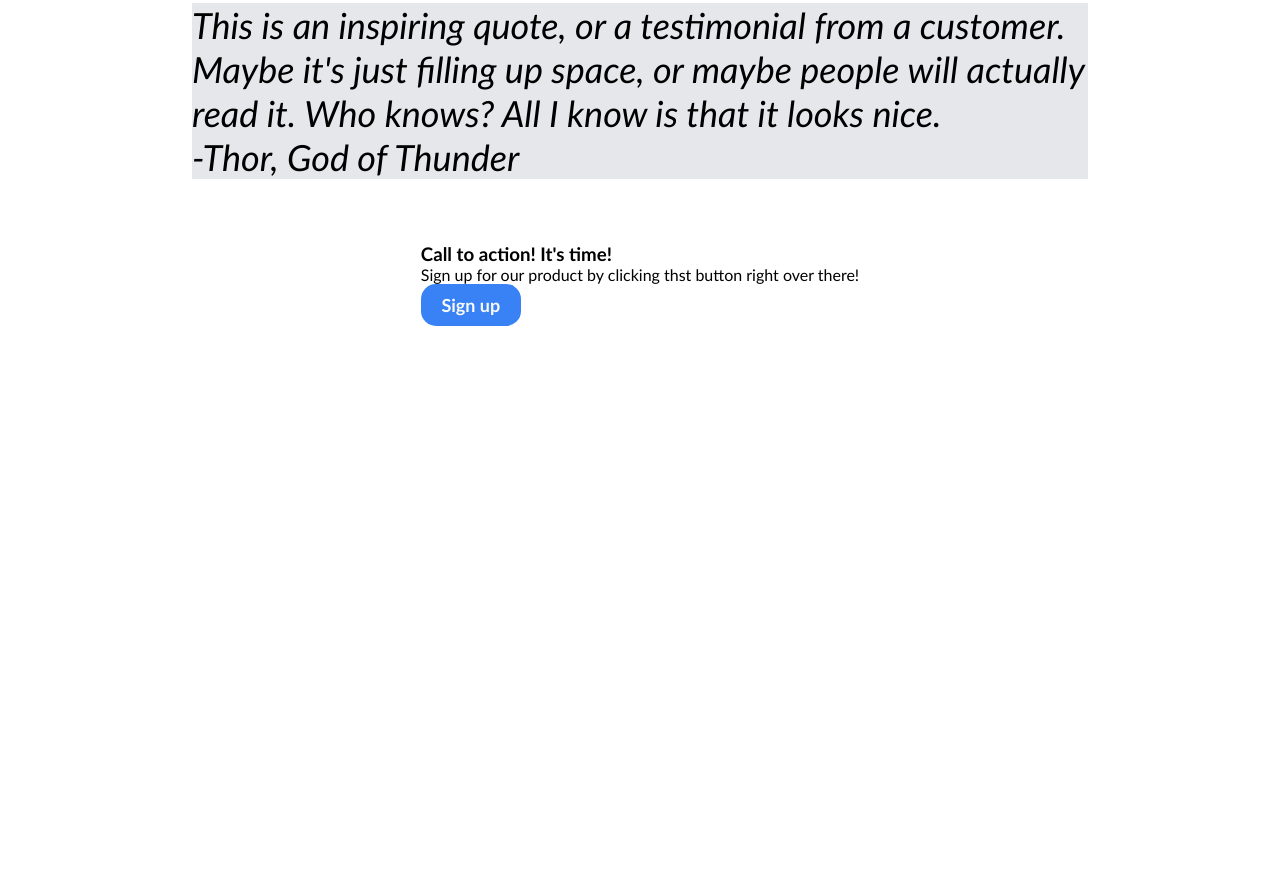
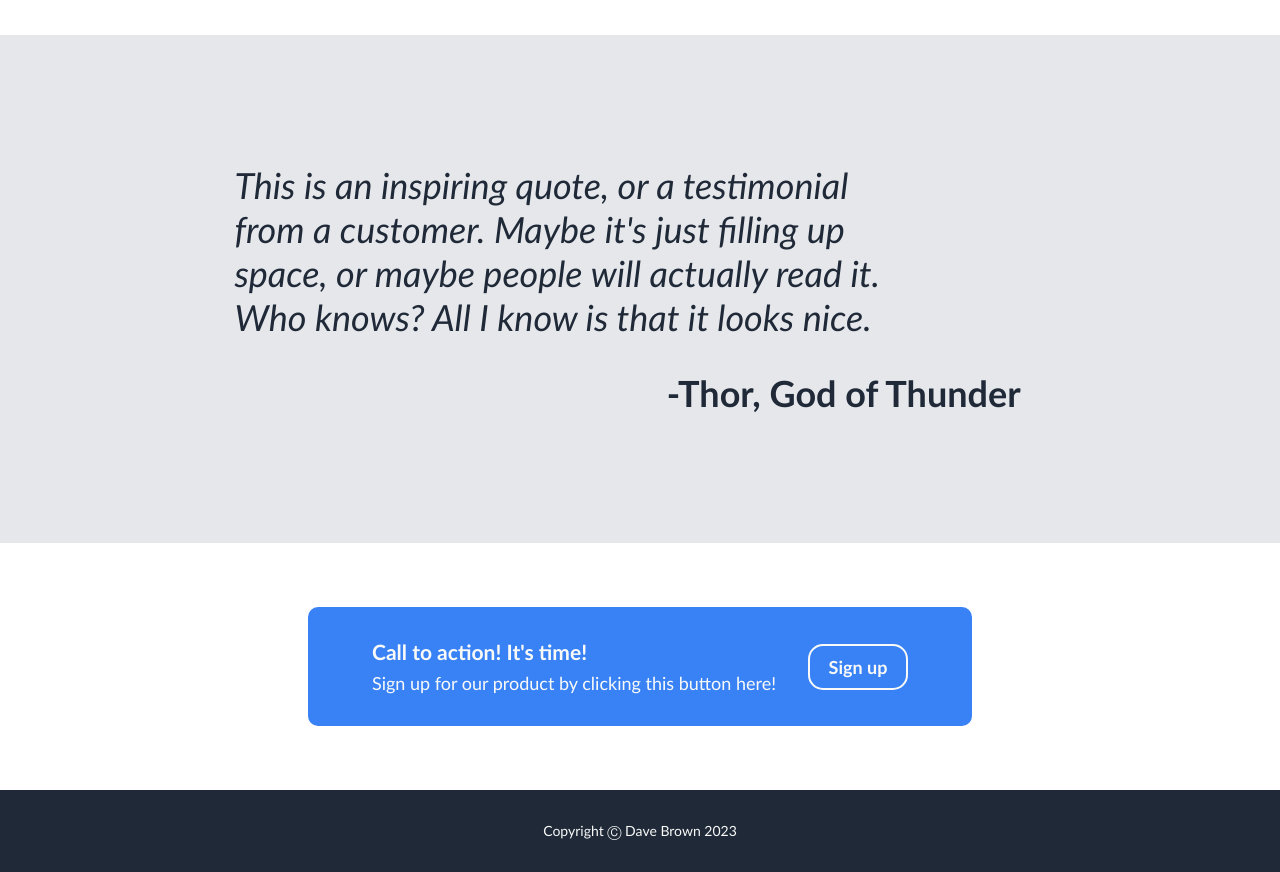
Before and after one commit to davembrown55/landing_page_odin, a plain HTML site: page index.html in a window 1280 px wide. Shown: the part 1260-2132 px from the top of the page. Before the commit the page ends 1618 px from the top, so only its background shows below. Drawn offline with Linux system fonts and the light colour scheme.

Commit message:
landing page template complete. updates to index.html, style.css & README.txt

```diff
--- a/css/style.css
+++ b/css/style.css
@@ -112,15 +112,17 @@ button {
 .content-wrap {
     display: flex;
     justify-content: center;
+    flex-direction: column;
+    align-items: center;
 }
 
 .content {
-    max-width: 70%;
+    max-width: 75%;
     display: flex;
     flex-direction: column;
     justify-content: space-evenly;
     align-items: center;
-    padding: 32px 16px;
+    padding: 64px 16px;
     gap: 64px;
 }
 .item-grid {
@@ -145,8 +147,71 @@ button {
     border-radius: 10px;
     margin-bottom: 16px;
 }
+
+.image img {
+    width: 200px;
+    border-radius: 10px;
+}
+.quote-box {
+    background-color: #E5E7EB;
+    display: flex;
+    justify-content: center;
+    align-items: center;
+    padding: 128px 16px;
+
+}
 .quote {
-    background-color: #E5E7EB;
+    display: flex;
+    flex-direction: column;
+    align-items: center;
+    justify-content:space-evenly;
     font-size: 36px;
     font-style: italic;
+    font-weight: 100;
+    color: #1F2937;
+    max-width: 70%;
+    text-wrap: balance;
+    gap: 32px;
+    padding-left: 5%;
 }
+.quote .by {
+    align-self: flex-end;
+    font-style: normal;
+    font-weight: bold;
+    padding-right: 10%;
+}
+
+.callToAction {
+    display: flex;
+    flex-wrap: wrap;
+    justify-content: space-between;
+    align-items: center;
+    gap: 32px;
+    padding: 32px 64px;
+    background-color: #3882F6;
+    border-radius: 10px;
+
+}
+.call-text {
+    display: flex;
+    flex-direction: column;
+    gap: 8px;
+    color: #F9FAF8;
+    font-size: 18px;
+}
+.callToAction button {
+    border: solid 2px #F9FAF8;
+}
+footer {
+    display: flex;
+    justify-content: center;
+    align-items: center;
+    background-color: #1F2937;
+    padding: 32px 0;
+
+}
+
+.footer-content {
+    color: #F9FAF8;
+    font-size: 14px
+}
--- a/index.html
+++ b/index.html
@@ -64,40 +64,34 @@
                 <div class="image"></div>
                 <p>This is some subtext under an illustration or image.</p>
             </div>
-            <!-- <div class="item-card">
-                <div class="image"></div>
-                <p>This is some subtext under an illustration or image.</p>
-            </div>
-            <div class="item-card">
-                <div class="image"></div>
-                <p>This is some subtext under an illustration or image.</p>
-            </div>
-            <div class="item-card">
-                <div class="image"></div>
-                <p>This is some subtext under an illustration or image.</p>
-            </div> -->
         </div>
+    </div>
 
+    <div class="quote-box">
         <div class="quote">
             <p>This is an inspiring quote, or a testimonial from a customer. Maybe it's just filling up space,
                 or maybe people will actually read it. Who knows? All I know is that it looks nice.</p>
             <p class="by">-Thor, God of Thunder</p>
         </div>
+    </div>
 
+    <div class="content">
         <div class="callToAction">
             <div class="call-text">
                 <h3>Call to action! It's time!</h3>
-                <p>Sign up for our product by clicking thst button right over there!</p>
+                <p>Sign up for our product by clicking this button here!</p>
             </div>
-            <!-- <div class="right-content"> -->
                 <button>Sign up</button>
-            <!-- </div> -->
         </div>
 
 
     </div>
 </div>
-<footer></footer>
+<footer>
+    <div class="footer-content">
+        <p>Copyright &#9400; Dave Brown 2023</p>
+    </div>
+</footer>
 
 </body>
 </html>
```
Also changed, not shown: README.txt.
